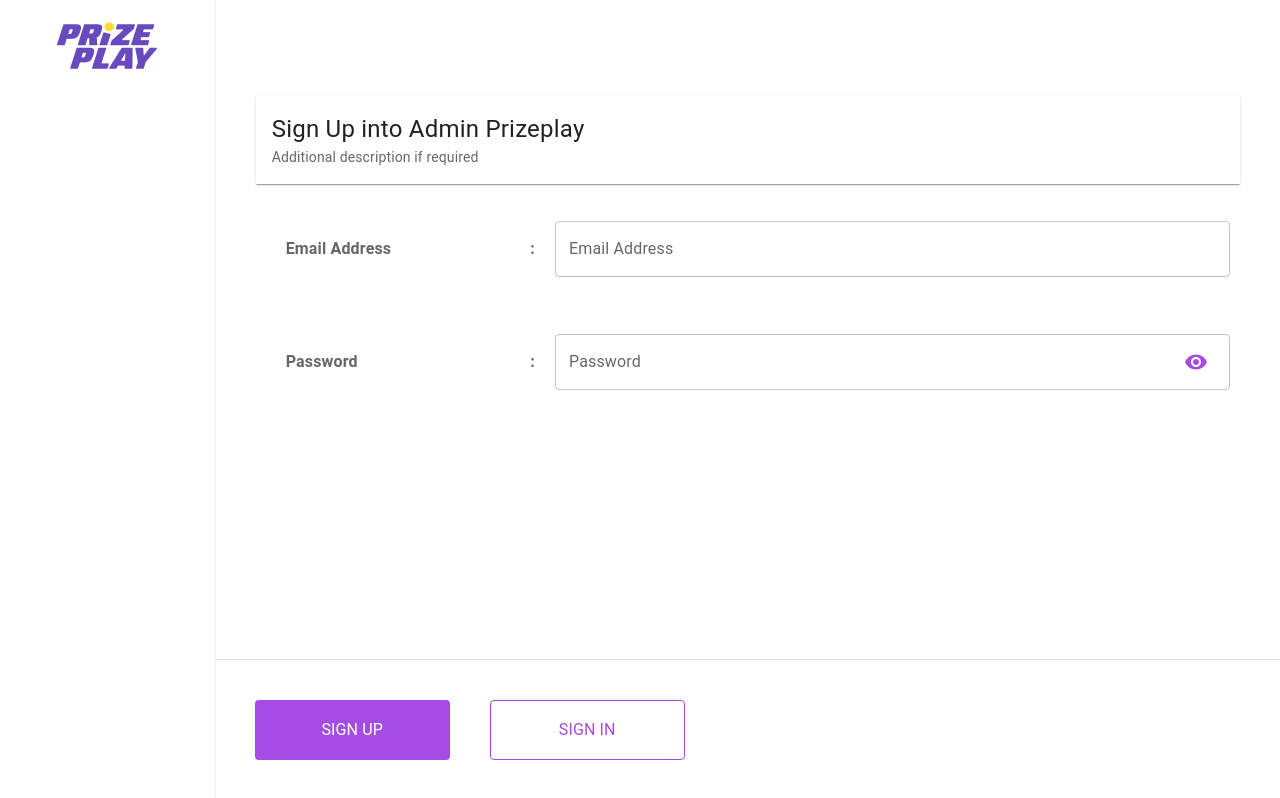
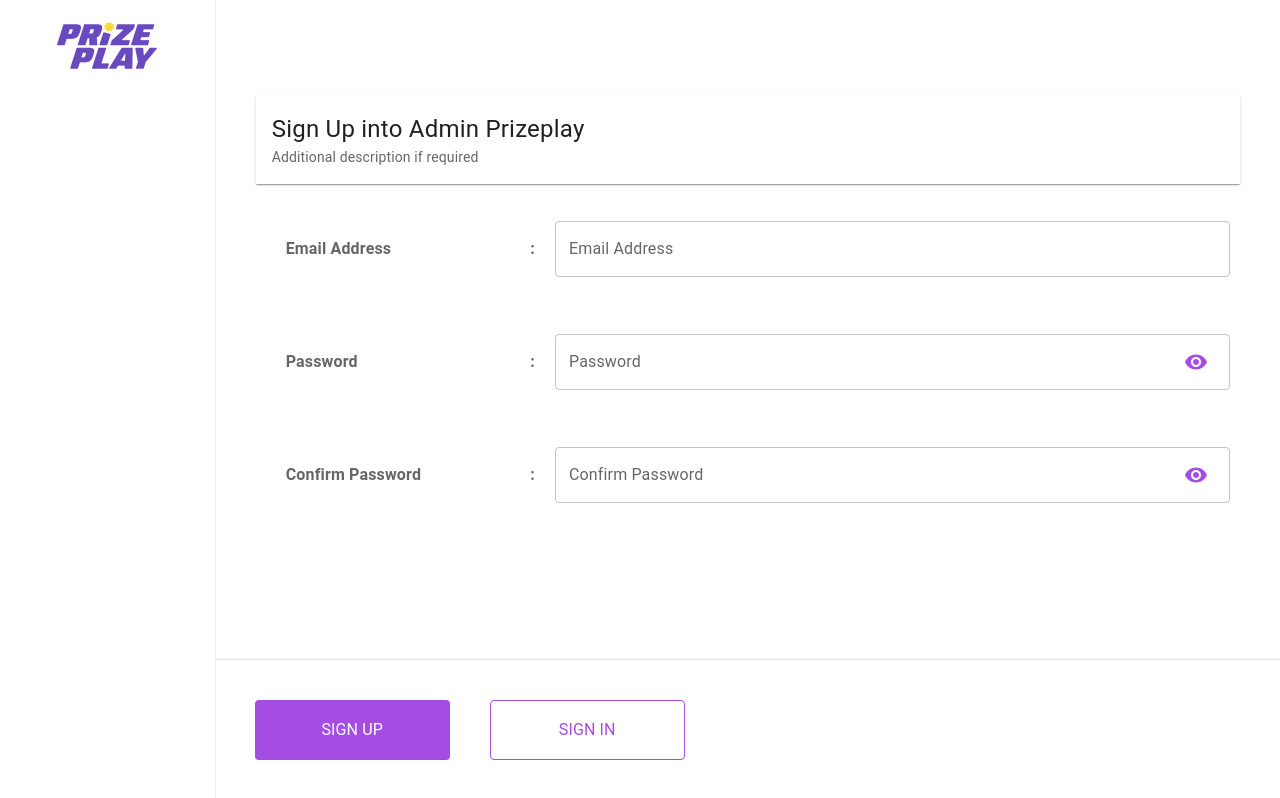
Before and after one commit to ebennaga/mini-games-admin, a Next.js app: page /sign-up in a window 1280 px wide. Shown: the top 798 px of the page. Built offline with nearby package versions, Linux system fonts and the light colour scheme.

Commit message:
add confirm password

```diff
--- a/containers/SignUp/index.tsx
+++ b/containers/SignUp/index.tsx
@@ -14,28 +14,37 @@
         mode: 'all',
         defaultValues: {
             email: '',
-            password: ''
+            password: '',
+            confirmPassword: ''
         }
     });
-
-    const rulePassword = (key: any) => {
-        const regEx = /^[0-9]*$/;
-        if (key.length > 7 && !regEx.test(key)) {
-            setIsDisable(false);
-            return true;
-        }
-        return 'At least 8 characters. Cannot be all numbers';
-    };
 
     const ruleEmail = (key: any) => {
         const pattern =
             /^(([^<>()[\]\\.,;:\s@"]+(\.[^<>()[\]\\.,;:\s@"]+)*)|(".+"))@((\[[0-9]{1,3}\.[0-9]{1,3}\.[0-9]{1,3}\.[0-9]{1,3}\])|(([a-zA-Z\-0-9]+\.)+[a-zA-Z]{2,}))$/;
 
         if (pattern.test(key)) {
+            // setIsDisable(false);
+            return true;
+        }
+        return 'Email is not valid!';
+    };
+
+    const rulePassword = (key: any) => {
+        const regEx = /^[0-9]*$/;
+        if (key.length > 7 && !regEx.test(key)) {
+            // setIsDisable(false);
+            return true;
+        }
+        return 'At least 8 characters. Cannot be all numbers';
+    };
+
+    const ruleConfirmPassword = (key: any) => {
+        if (key === form.watch('password') && form.watch('email')) {
             setIsDisable(false);
             return true;
         }
-        return 'Email is not valid!';
+        return 'The password confirmation does not match!';
     };
 
     const handleSubmit = (data: any) => {
@@ -70,6 +79,17 @@
                                 />
                             </Grid>
                         </Grid>
+                        <Grid item container xs={12} mb='37px'>
+                            <Grid item xs={12} xl={6}>
+                                <InputWithLabel
+                                    name='confirmPassword'
+                                    form={form}
+                                    label='Confirm Password'
+                                    type='password'
+                                    rules={{ required: true, validate: ruleConfirmPassword }}
+                                />
+                            </Grid>
+                        </Grid>
                     </Grid>
                 </Box>
                 <Box
```
